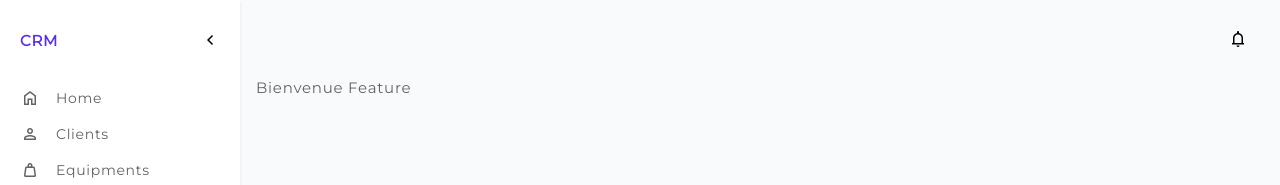
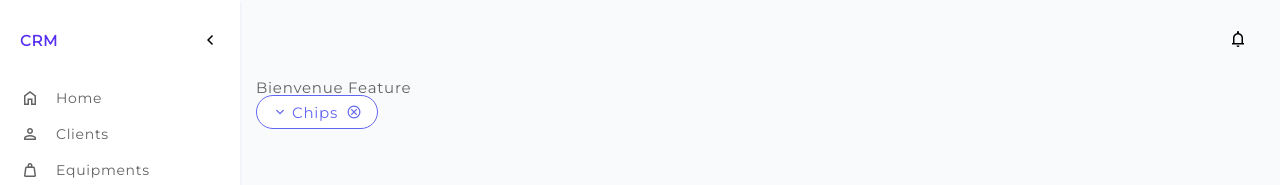
Before and after one commit to GeoffroyMuller/front_crm, a Vue app: page / in a window 1280 px wide. Shown: the top 185 px of the page. Built offline with nearby package versions, Linux system fonts and the light colour scheme; sample sign-in values are in the browser's storage.

Commit message:
Add chips

```diff
--- /dev/null
+++ b/src/core/components/Chips.vue
@@ -0,0 +1,68 @@
+<template>
+  <div
+    class="chips"
+    :class="isOutline ? `chips-outline-${color}` : `chips-${color}`"
+  >
+    <Icon :name="icon" class="icon-chips" size="sm" v-if="icon" />
+    <span v-if="$slots.default"><slot /></span>
+    <span v-else-if="text">{{ text }}</span>
+    <IconButton
+      v-if="isClosable"
+      name="cancel"
+      class="icon-btn-cancel"
+      size="sm"
+      :color="isOutline ? color : color ? 'white' : 'black'"
+      @click.stop="$emit('close')"
+    />
+  </div>
+</template>
+
+<script setup lang="ts">
+import Icon from "./Icon.vue";
+import type { Color, IconName } from "./types";
+import IconButton from "./IconButton.vue";
+
+interface ChipsProps {
+  icon?: IconName;
+  text?: string;
+  color?: Color;
+  isClosable?: boolean;
+  isOutline?: boolean;
+}
+const props = withDefaults(defineProps<ChipsProps>(), {
+  isClosable: false,
+  isOutline: false,
+});
+</script>
+
+<style lang="scss" scoped>
+.chips {
+  @include flex(row, center, center);
+  border-radius: 50px;
+  background-color: #e0e0e0;
+  color: black;
+  width: max-content;
+  padding: 8px 15px;
+  line-height: unset;
+}
+.icon-btn-cancel {
+  margin-left: 8px;
+}
+.icon-chips {
+  margin-right: 4px;
+}
+
+@each $key, $value in $colors {
+  @if type-of($value) == "map" {
+    .chips-#{$key} {
+      background-color: color($key, 500);
+      color: white;
+    }
+    .chips-outline-#{$key} {
+      border: 1px solid color($key, 500);
+      background-color: white;
+      color: color($key, 500);
+    }
+  }
+}
+</style>
--- a/src/features/pages/Home.vue
+++ b/src/features/pages/Home.vue
@@ -1,7 +1,8 @@
 <template>
   <div>{{ $t("WELCOME") }}</div>
+  <Chips isClosable isOutline color="primary" icon="expand_more">Chips</Chips>
 </template>
 
 <script setup lang="ts">
-import { ref } from "vue";
+import Chips from "@/core/components/Chips.vue";
 </script>
```
